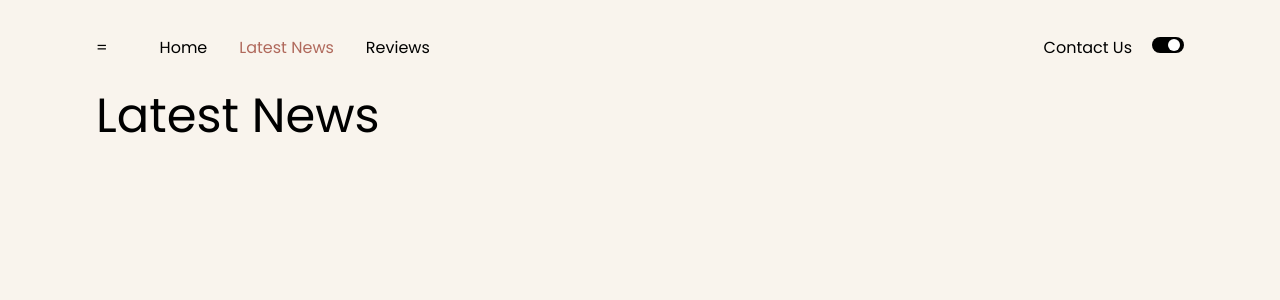
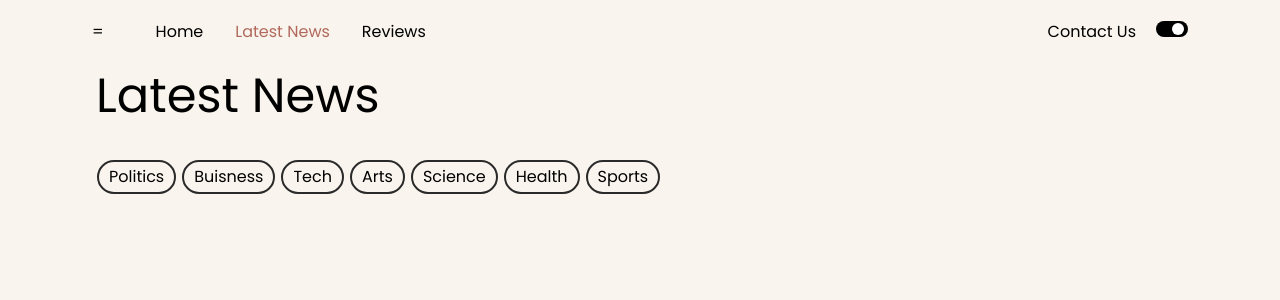
Before and after one commit to MartynasGit/cherry_task-3, a Nuxt app: page /latest-news in a window 1280 px wide. Shown: the top 300 px of the page. Built offline with nearby package versions, Linux system fonts and the light colour scheme.

Commit message:
Created Category component.

```diff
--- /dev/null
+++ b/components/Category.vue
@@ -0,0 +1,41 @@
+<template>
+    <div>
+        <button class="categoryBtn">{{ category }}</button>
+    </div>
+</template>
+
+<script setup>
+const { category } = defineProps(['category'])
+</script>
+
+<style scoped>
+.categoryBtn {
+    border: 2px solid #2a2a2a;
+    border-radius: 22px;
+    padding: 3px 10px;
+    margin: 0 1px;
+    transition: ease-in-out 0.3s;
+}
+
+.categoryBtn:focus {
+    color: #af695c;
+    border-color: #af695c;
+}
+
+.categoryBtn:hover {
+    transform: scale(1.08);
+}
+.dark-mode .categoryBtn:focus {
+    color: #af695c;
+    border-color: #af695c;
+}
+
+.dark-mode .categoryBtn:hover {
+    transform: scale(1.08);
+}
+
+.dark-mode .categoryBtn {
+    color: var(--color-light);
+    border-color: var(--color-light);
+}
+</style>
--- a/layouts/default.vue
+++ b/layouts/default.vue
@@ -1,7 +1,7 @@
 <template>
-    <div class="sm:px-20 sm:py-5">
+    <div class="sm:px-20 sm:py-2">
         <header>
-            <nav class=" mx-auto flex justify-between text-base p-4">
+            <nav class=" mx-auto flex justify-between text-base p-3">
                 <div>
                     <ul class="flex sm:gap-2 gap-2 md:gap-8" >
                         <li>
--- a/pages/latest-news.vue
+++ b/pages/latest-news.vue
@@ -1,11 +1,25 @@
 <template>
     <div>
         <h2 class="text-5xl">Latest News</h2>
+        <div class="flex gap-1 my-10">
+            <div v-for="p in categories">
+                <Category :category="p" />
+            </div>
+        </div>
+        <div class="grid lg:grid-cols-3 gap-10" v-for="b in articles">
+            <!-- <div>
+                <p>Number of the Day</p>
+                <p>Lorem ipsum dolor sit amet consectetur adipisicing elit. Ipsum harum hic ducimus, est obcaecati
+                    vitae.</p>
+            </div> -->
+
+
+        </div>
     </div>
 </template>
 
 <script setup>
-
+const categories = ["Politics", "Buisness", "Tech", "Arts", "Science", "Health", "Sports"]
 </script>
 
 <style scoped>
```
